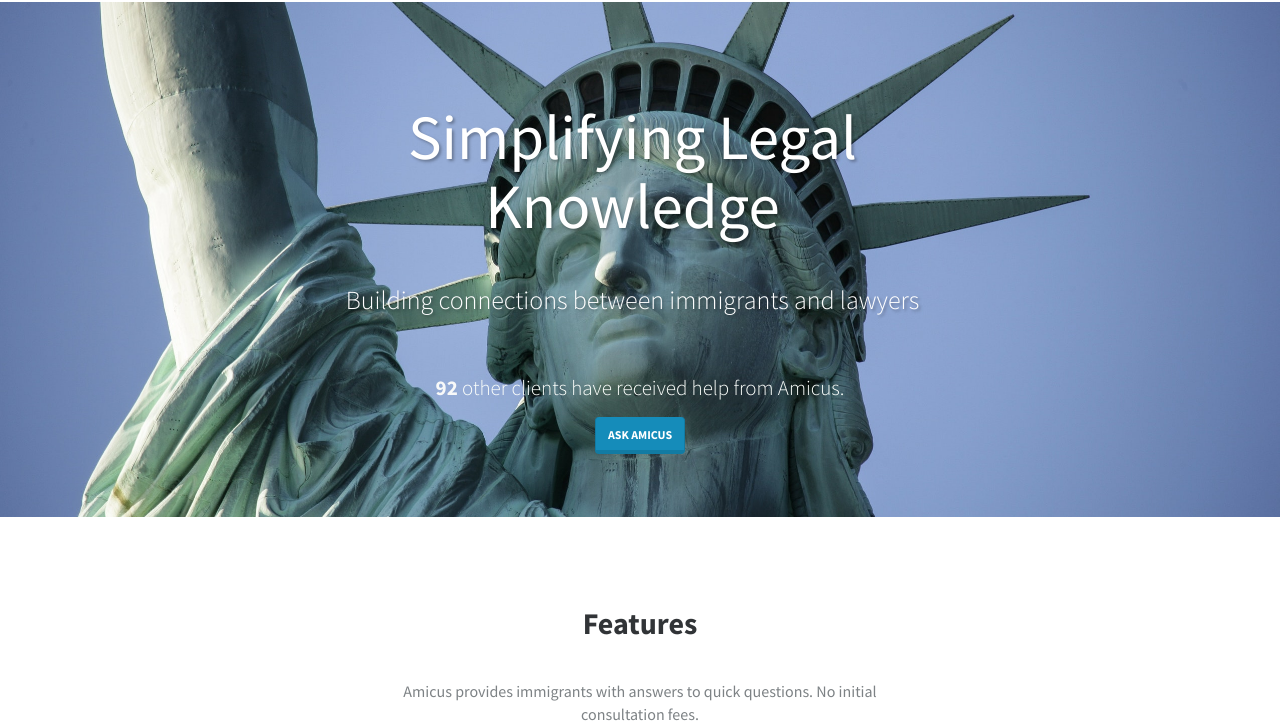
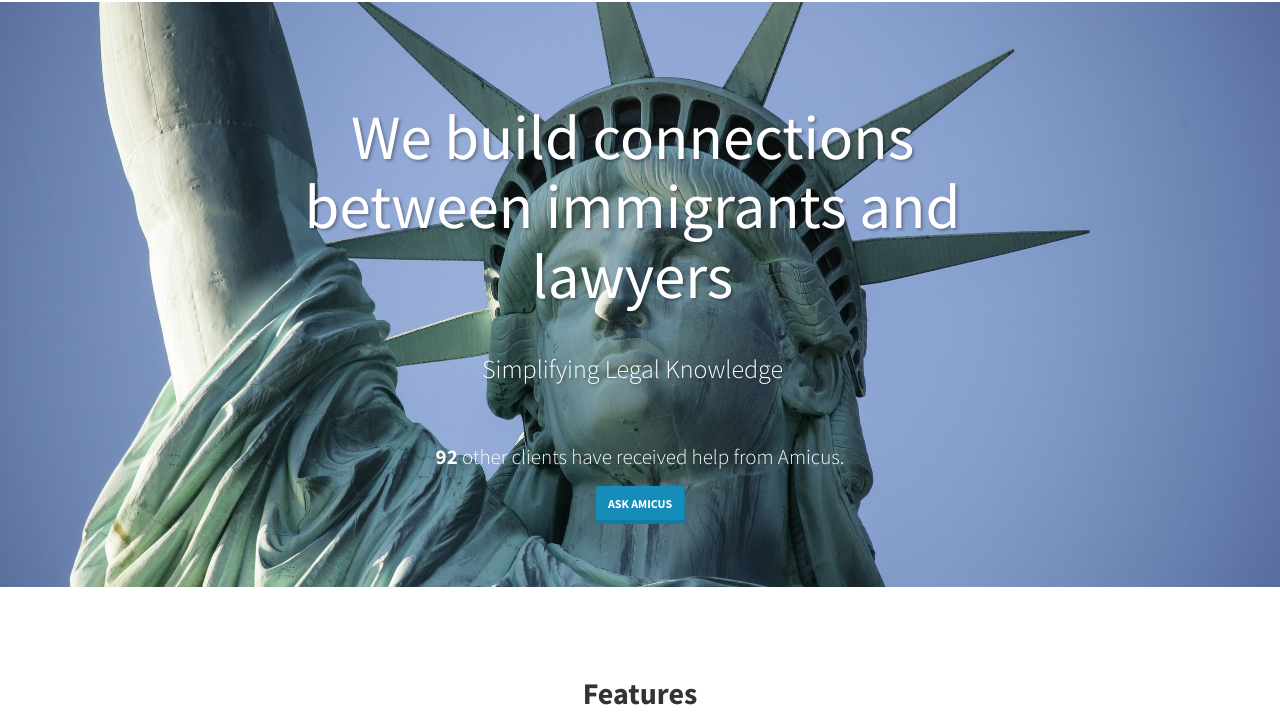
Before and after one commit to vinaykumar1690/amicus, a plain HTML site: page index.html in a window 1280 px wide. Shown: the part 96-819 px from the top of the page. Drawn offline with Linux system fonts and the light colour scheme.

Commit message:
Change heading text

```diff
--- a/index.html
+++ b/index.html
@@ -54,8 +54,8 @@
         <div class="container">
             <div class="row">
                 <div class="col-md-8 col-md-offset-5 col-md-pull-3 get-it">
-                    <h1 class="text-center">Simplifying Legal Knowledge</h1>
-                    <p class="text-center" style="font-size:26px;">Building connections between immigrants and lawyers</p>
+                    <h1 class="text-center">We build connections between immigrants and lawyers</h1>
+                    <p class="text-center" style="font-size:26px;">Simplifying Legal Knowledge</p>
                     <p></p>
                 </div>
             </div>
```
